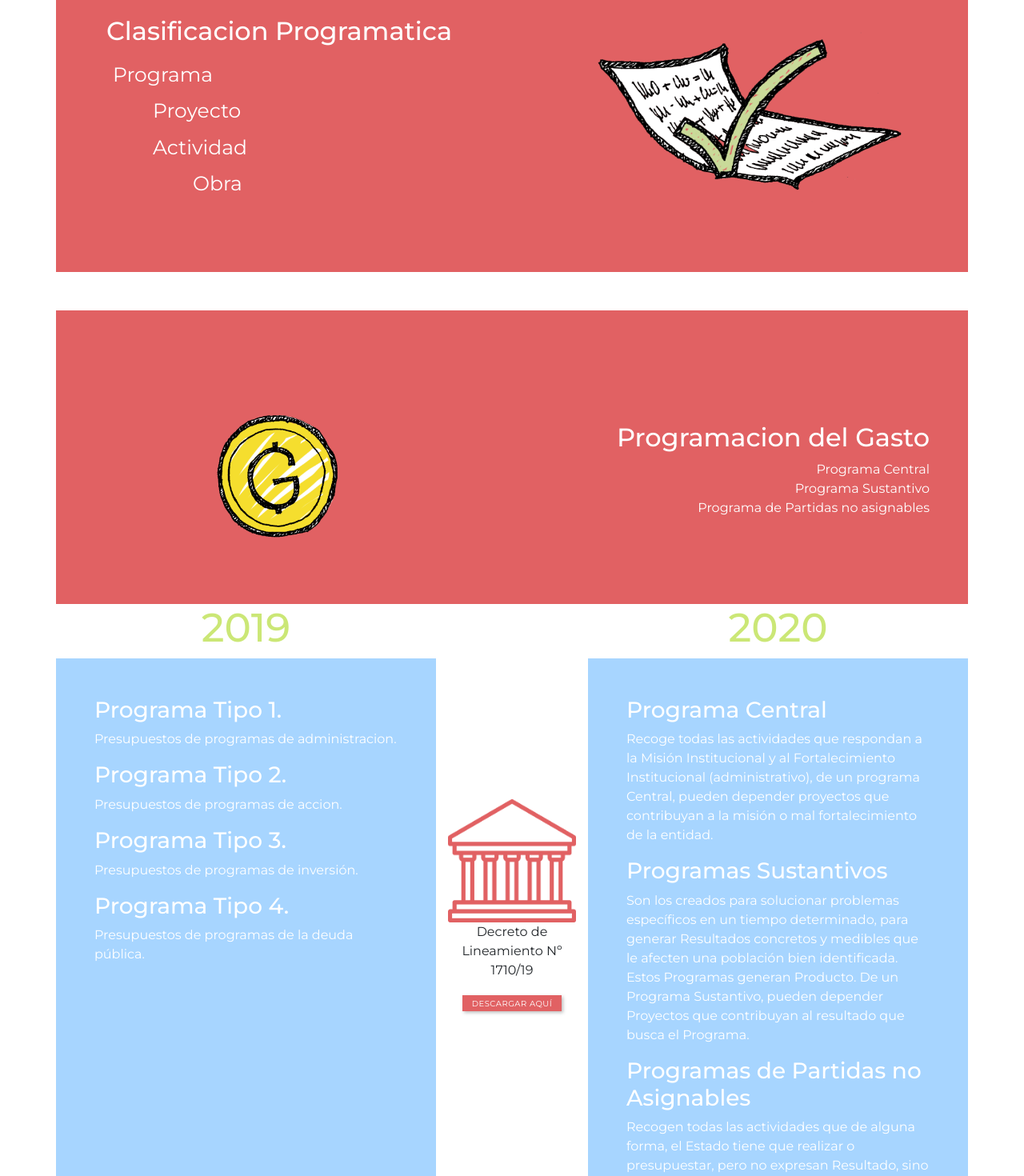
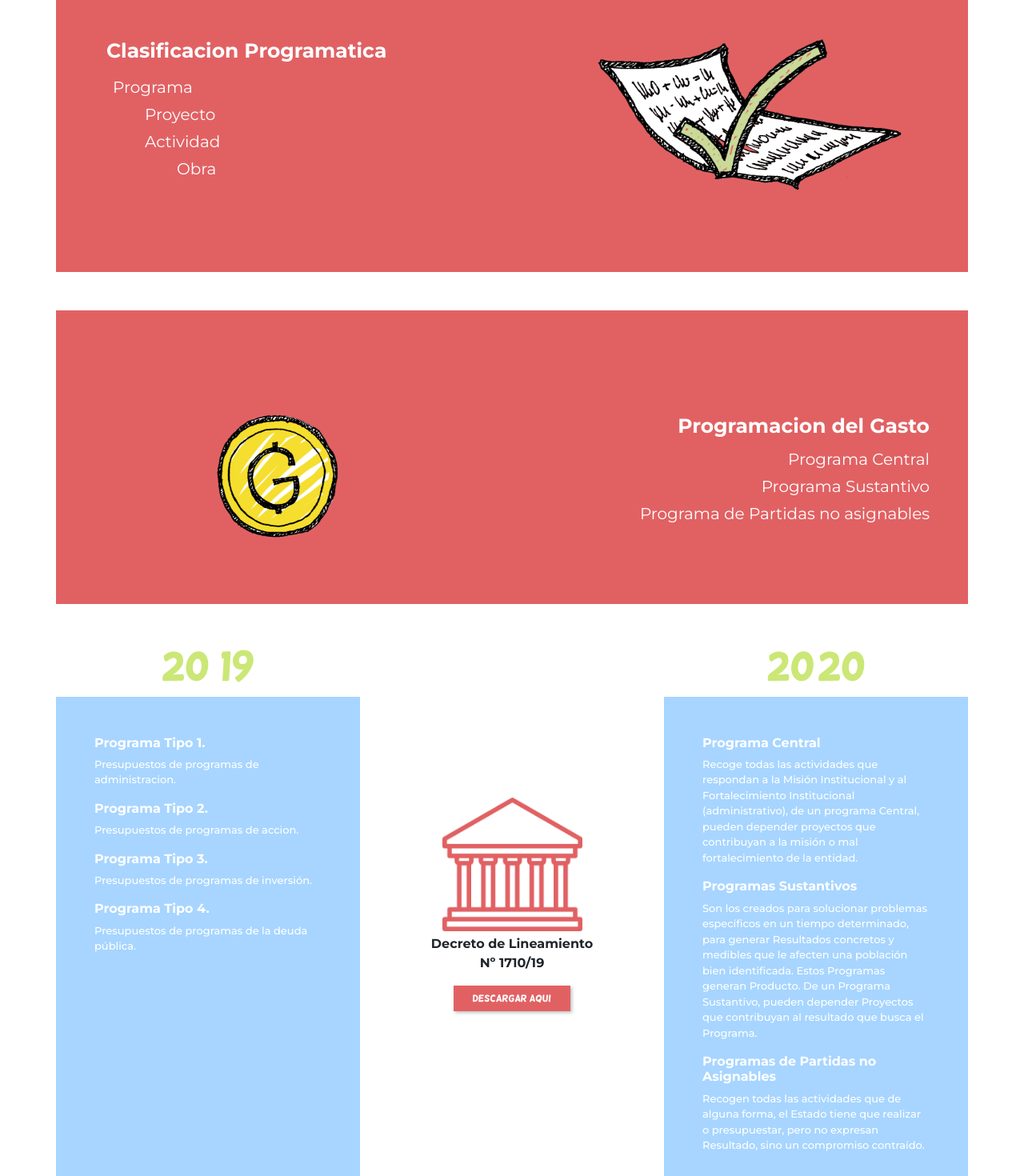
Before and after one commit to Guillecaba/presupuestoCiudadano, a React (Create React App) app: page /cambios in a window 1280 px wide. Shown: the part 700-2170 px from the top of the page at 80% size. Built offline with nearby package versions, Linux system fonts and the light colour scheme.

Commit message:
Fix(Home,Ods,Detalle,Cambios):Animacion y estilo

```diff
--- a/src/components/Cambios/Cambios.css
+++ b/src/components/Cambios/Cambios.css
@@ -15,23 +15,24 @@
   color:white;
 }
 
-.clasi-item-title {
-  font-size:1.563em;
+.clasi_item_title {
+  font-size:1.5625rem;
+  font-weight: 700;
 
 }
 
 
 
 .clasi-item-1 {
-  font-size:1.563em;
+  font-size:1.25rem;
 
 }
 .clasi-item-2 {
-  font-size:1.563em;
+  font-size:1.25rem;
   padding-left:2em !important;
 }
 .clasi-item-3 {
-  font-size:1.563em;
+  font-size:1.25rem;
   padding-left:4em !important;
 }
 .program-column {
@@ -40,6 +41,11 @@
 
 .program-title {
   text-align: right !important;
+  font-size:1.5625rem;
+}
+
+.program-item {
+  font-size:1.25rem;
 }
 
 .versus-anho {
@@ -48,10 +54,22 @@
 }
 
 .versus-columna {
+
   color:white;
   background-color: #A7D5FF;
 
 }
+
+.versus-columna h3 {
+  font-size:1rem;
+  font-weight: 700;
+}
+
+.versus-columna p {
+  font-size:0.8125rem;
+  font-weight: 500;
+}
+
 
 .central {
   margin:50% 0%;
@@ -59,15 +77,14 @@
 
 
 
-.boton-descarga {
-  border:none;
-  color:white;
-  text-align: center;
-letter-spacing: 0.05em;
-text-transform: uppercase;
-  padding: 0.25em 1.2em;
+ .boton-descarga {
+
   background: #E16163;
-  font-size: 0.625em;
-  box-shadow: 2px 2px 4px rgba(0, 0, 0, 0.25);
+
 
 }
+
+@media only screen and (max-width: 768px) {
+
+
+}
--- a/src/components/Cambios/Cambios.js
+++ b/src/components/Cambios/Cambios.js
@@ -5,15 +5,18 @@ import palacio from "../../assets/images/palacio.png";
 import presupuestoAprobado from "../../assets/images/presu.png";
 import moneda from "../../assets/images/moneda.png";
 import legis from "../../assets/images/legis.png";
+import LightSpeed from 'react-reveal/LightSpeed';
 
 const Cambios = () => {
   return (
     <Container>
       <Row className="cambios_banner mt-5 p-5">
         <Col>
+        <LightSpeed right>
           <h1 className="text-center cambios_banner_title ">
             Cambios del presupuesto 2020
           </h1>
+          </LightSpeed>
         </Col>
       </Row>
       <Row>
@@ -32,7 +35,7 @@ const Cambios = () => {
         <Col md={3} className="py-5">
           <img
             src={palacio}
-            className="cambios_banner_img w-100 "
+            className="cambios_banner_img w-100 grow"
             alt="palacio"
           />
         </Col>
@@ -40,21 +43,20 @@ const Cambios = () => {
 
       <Row className="clasif pt-5 pl-5  mb-5">
         <Col md={6} className="d-flex flex-column justify-content-center">
-          <h2 clasName="clasi-item-title text-weigth-bold">
-            {" "}
-            Clasificacion Programatica{" "}
+          <h2 className="font-weight-bold clasi_item_title ">
+            Clasificacion Programatica
           </h2>
           <ul className="py-1 pl-2 clasi-list">
-            <li className="clasi-item-1 py-1">Programa</li>
-            <li className="clasi-item-2 py-1">Proyecto</li>
-            <li className="clasi-item-2 py-1">Actividad</li>
-            <li className="clasi-item-3 py-1">Obra</li>
+            <li className="clasi-item-1 pt-1">Programa</li>
+            <li className="clasi-item-2 pt-1">Proyecto</li>
+            <li className="clasi-item-2 pt-1">Actividad</li>
+            <li className="clasi-item-3 pt-1">Obra</li>
           </ul>
         </Col>
         <Col md={6} className="d-flex  justify-content-center">
           <img
             src={presupuestoAprobado}
-            className="w-75"
+            className="w-75  grow"
             alt="presupuesto aprobado"
           />
         </Col>
@@ -62,32 +64,32 @@ const Cambios = () => {
 
       <Row className="clasif pt-5 pl-5">
         <Col md={5} className="d-flex justify-content-center">
-          <img src={moneda} className="w-75" alt="moneda" />
+          <img src={moneda} className="w-75  grow" alt="moneda" />
         </Col>
         <Col md={7} className=" pr-5  program-column ">
-          <h2 className="text-weigth-bold program-title">
-            {" "}
-            Programacion del Gasto{" "}
+          <h2 className=" program-title font-weight-bold">
+
+            Programacion del Gasto
           </h2>
           <ul className=" clasi-list align-self-center">
-            <li className="text-right">Programa Central</li>
-            <li className="text-right"> Programa Sustantivo</li>
-            <li className="text-right">Programa de Partidas no asignables</li>
+            <li className="text-right program-item pt-1">Programa Central</li>
+            <li className="text-right program-item  pt-1"> Programa Sustantivo</li>
+            <li className="text-right program-item  pt-1">Programa de Partidas no asignables</li>
           </ul>
         </Col>
       </Row>
-      <Row className="pb-5 mb-5 d-flex">
-        <Col md={5} className="">
+      <Row className="py-5 mb-5 d-flex">
+        <Col md={4} className="">
           <div className="h-100">
           <Row className="">
             <Col className="">
-            <h3 className="versus-anho text-center  ">2019</h3>
+            <h1 className="versus-anho text-center  grow  ">201 9</h1>
             </Col>
           </Row>
           <Row className="h-100">
             <Col className="h-100 versus-columna pt-5 px-5 ">
 
-              <h3>Programa Tipo 1.</h3>
+              <h3 className="">Programa Tipo 1.</h3>
               <p>Presupuestos de programas de administracion.</p>
               <h3>Programa Tipo 2.</h3>
               <p>Presupuestos de programas de accion.</p>
@@ -100,18 +102,18 @@ const Cambios = () => {
           </div>
         </Col>
 
-        <Col md={2} className="align-self-center text-center">
+        <Col md={4} className="align-self-center text-center">
           <div className="central">
-          <img src={legis} className="w-100" alt="" />
-          <p className="text-center">Decreto de Lineamiento Nº 1710/19</p>
-          <button className="boton-descarga  ">Descargar aquí</button>
+          <img src={legis} className="w-50  grow" alt="" />
+          <p className="text-center pt-1 font-weight-bold">Decreto de Lineamiento <br/> Nº 1710/19</p>
+          <button className=" button__primary boton-descarga  grow  ">Descargar aqui</button>
           </div>
         </Col>
-        <Col md={5}  className="">
+        <Col md={4}  className="">
           <div className="h-100">
           <Row>
             <Col>
-              <h3 className="versus-anho text-center">2020</h3>
+              <h1 className="versus-anho text-center  grow">2020</h1>
             </Col>
           </Row>
           <Row className="h-100">
--- a/src/components/Home/Home.js
+++ b/src/components/Home/Home.js
@@ -632,7 +632,7 @@ class Home extends React.Component {
               </Col>
               <Col md={3}>
                 <Card>
-                  <Card.Img className="grow " variant="top" src={ods} />
+                  <Card.Img className="grow  " variant="top" src={ods} />
                   <Card.Body>
                     <Card.Title className="card__title text-center">
                       ¿El PGN está vinculado a los ODS?
--- a/src/components/Nav/Nav.css
+++ b/src/components/Nav/Nav.css
@@ -11,7 +11,7 @@
 
 .navbar__item {
   text-shadow: 2px 2px 4px rgba(0, 0, 0, 0.25);
-  color: #363736;
+  color:  #363736;
   font-weight: 500;
   font-size: 15px;
   font-style: normal;
--- a/src/components/Nav/Nav.js
+++ b/src/components/Nav/Nav.js
@@ -13,7 +13,7 @@ const nav = () => {
             <Nav className="ml-auto">
               <Nav.Link className='navbar__item' href="">¿Qué es?</Nav.Link>
               <Nav.Link className='navbar__item' href="">Gasto</Nav.Link>
-              <Nav.Link className='navbar__item' href="#proceso"> Proceso</Nav.Link>
+              <Nav.Link className='navbar__item' href="/#proceso"> Proceso</Nav.Link>
               <Nav.Link className='navbar__item' href=""> Ejecución </Nav.Link>
             </Nav>
           </Navbar.Collapse>
--- a/src/components/Ods/Ods.css
+++ b/src/components/Ods/Ods.css
@@ -13,3 +13,11 @@
 .ods-banner-title {
   color:white;
 }
+
+@media only screen and (max-width: 768px) {
+  .ods-banner-title {
+    padding-top:20%;
+  }
+
+
+}
--- a/src/components/Ods/Ods.js
+++ b/src/components/Ods/Ods.js
@@ -6,6 +6,7 @@ import salud_bienestar from "../../assets/images/salud_bienestar.png";
 import educacion_calidad from "../../assets/images/educacion_calidad.png";
 import industria_innovacion from "../../assets/images/industria_innovacion.png";
 import ciudades_sostenibles from "../../assets/images/ciudades_sostenibles.png";
+import LightSpeed from 'react-reveal/LightSpeed';
 import "./Ods.css";
 
 const Ods = () => {
@@ -16,13 +17,16 @@ const Ods = () => {
           <img className="w-100 ods-banner-img" src={ods} alt="" />
         </Col>
         <Col md={6} className="align-self-center">
+        <LightSpeed right>
           <h1 className="text-uppercase ods-banner-title align-middle">
-            ¿El PGN está vinculado a los ODS?
+            ¿El PGN esta vinculado a los ODS?
+
           </h1>
+          </LightSpeed>
         </Col>
       </Row>
       <Row />
-      <div className="mt-5">
+      <div className="my-5">
 
           <p className="text-center">
             El PGN 2020 se ha construido en base a las 10 prioridades del
@@ -57,10 +61,10 @@ const Ods = () => {
                     <h2 className="text-center mb-5 text-uppercase font-weight-bold text-center banner__conoce_title">MSPBS</h2>
                     <Row>
                       <Col md={6} className="d-flex justify-content-center">
-                        <img className="w-75" src={salud_bienestar} alt="salud bienestar" />
+                        <img className="w-75 mt-2" src={salud_bienestar} alt="salud bienestar" />
                       </Col>
                       <Col col={6} className="d-flex justify-content-center">
-                        <img className="w-75" src={agua_limpia} alt="agua limpia" />
+                        <img className="w-75 mt-2" src={agua_limpia} alt="agua limpia" />
                       </Col>
                     </Row>
                   </Tab.Pane>
@@ -68,7 +72,7 @@ const Ods = () => {
                     <h2 className="text-center mb-5 text-uppercase font-weight-bold text-center banner__conoce_title">MEC</h2>
                     <Row>
                       <Col md={6} className="d-flex justify-content-center">
-                        <img className="w-75"
+                        <img className="w-75 mt-2"
                           src={educacion_calidad}
                           alt="educacion de calidad"
                         />
@@ -79,10 +83,10 @@ const Ods = () => {
                     <h2 className="text-center mb-5 text-uppercase font-weight-bold text-center banner__conoce_title">MOPC</h2>
                     <Row>
                       <Col md={6} className="d-flex justify-content-center">
-                        <img className="w-75" src={industria_innovacion} alt="ods" />
+                        <img className="w-75 mt-2" src={industria_innovacion} alt="ods" />
                       </Col>
                       <Col md={6} className="d-flex justify-content-center">
-                        <img className="w-75" src={agua_limpia} alt="ods" />
+                        <img className="w-75 mt-2" src={agua_limpia} alt="ods" />
                       </Col>
                     </Row>
                   </Tab.Pane>
@@ -90,7 +94,7 @@ const Ods = () => {
                     <h2 className="text-center mb-5 text-uppercase font-weight-bold text-center banner__conoce_title">MUVH</h2>
                     <Row>
                       <Col md={6} className="d-flex justify-content-center">
-                        <img className="w-75" src={ciudades_sostenibles} alt="ods" />
+                        <img className="w-75 mt-2" src={ciudades_sostenibles} alt="ods" />
                       </Col>
                     </Row>
                   </Tab.Pane>
```
Also changed, not shown: src/components/Detalle/Detalle.js (+122 -9 lines), src/assets/images/SDG.png (added), src/assets/images/rueda.png (added).
